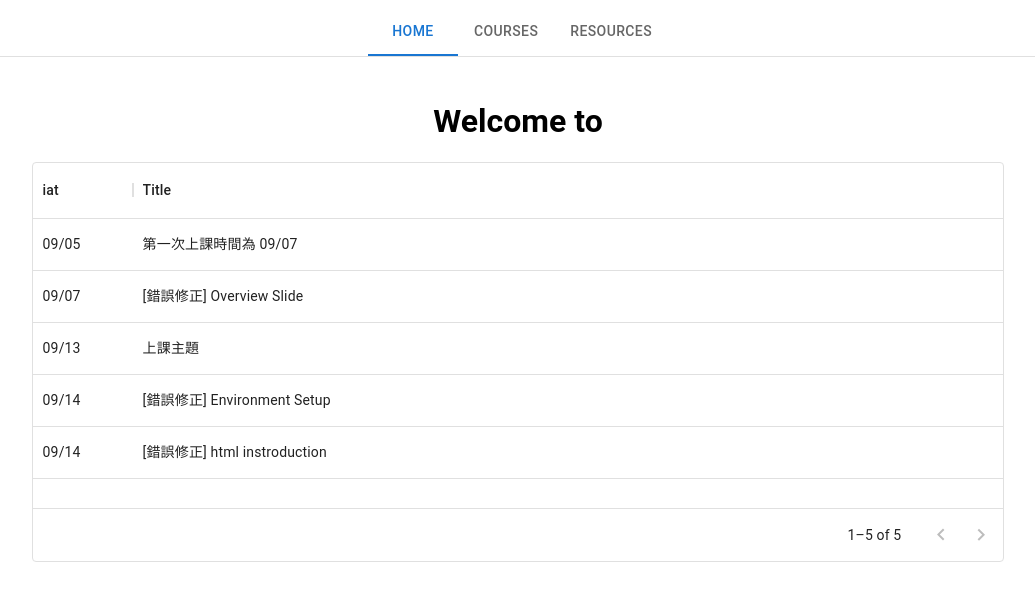
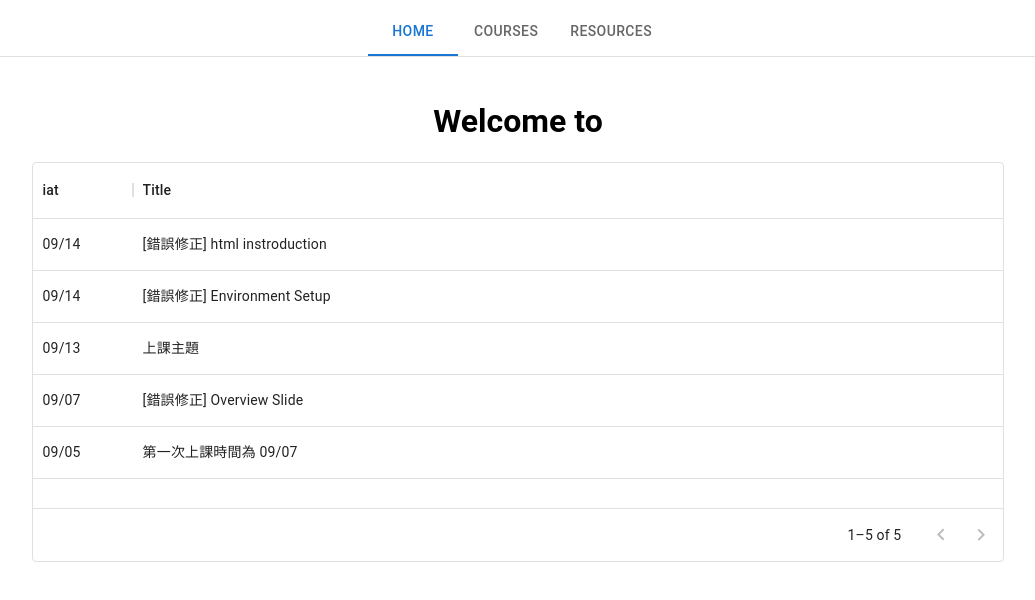
Before and after one commit to Mirumodapon/__COURSE-PAGE__nptucai-web-111, a React (Create React App) app: page / in a window 1280 px wide. Shown: the top 600 px of the page, without its empty margins (122-1157 px from the left). Built offline with nearby package versions, Linux system fonts and the light colour scheme.

Commit message:
reverse the announcement

```diff
--- a/src/Home.jsx
+++ b/src/Home.jsx
@@ -53,7 +53,7 @@ export default function Home() {
         <Box sx={{ height: 400 }}>
           <DataGrid
             onRowClick={rowOnClick}
-            rows={announce}
+            rows={announce.reverse()}
             columns={column}
             rowsPerPageOptions={[10, 15, 20]}
           />
```
